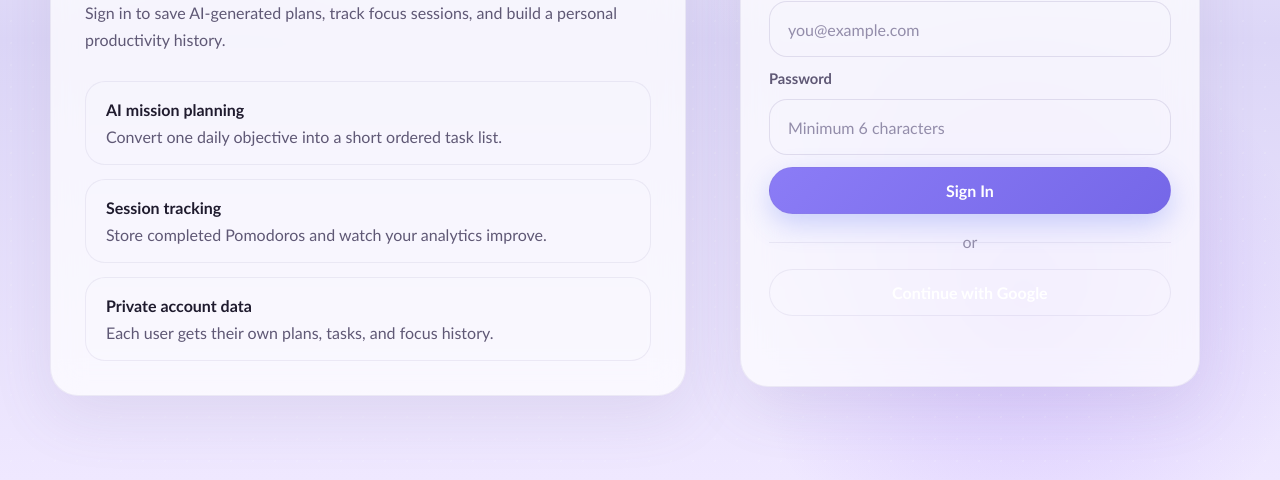
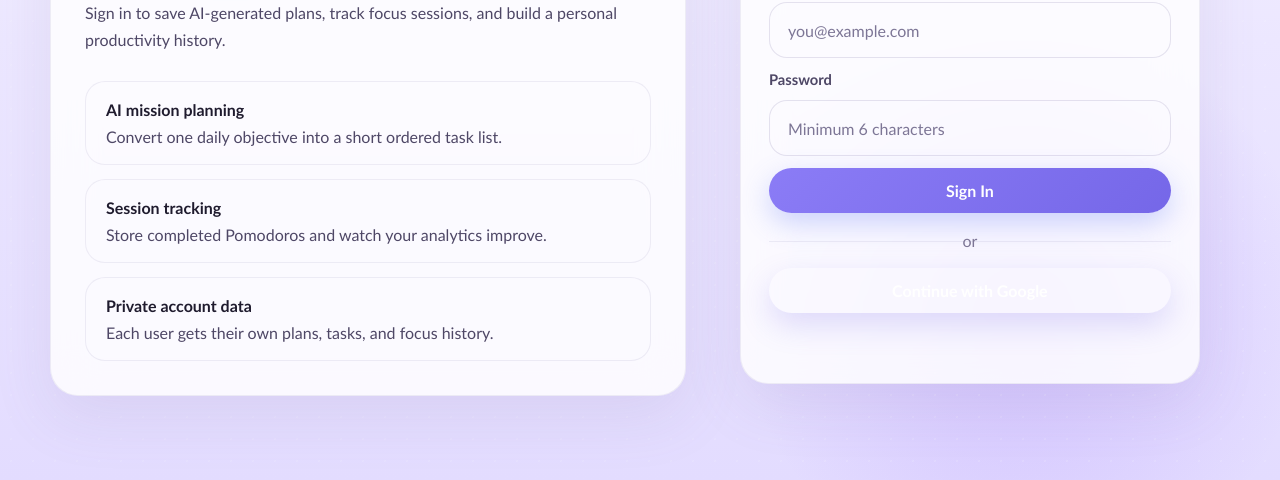
Before and after one commit to SyntaxError-undefined/FocusFlow, a website with bundled scripts: page index.html in a window 1280 px wide. Shown: the part 320-800 px from the top of the page. Built offline with nearby package versions, Linux system fonts and the light colour scheme; no server answers.

Commit message:
Improve pastel UI and button styling

```diff
--- a/style.css
+++ b/style.css
@@ -9,8 +9,8 @@
     --line-strong: rgba(130, 120, 170, 0.2);
 
     --text: #1f1b2e;
-    --muted: #5f5875;
-    --muted-soft: #938daa;
+    --muted: #4e4766;
+    --muted-soft: #7d7696;
 
     --blue: #8b7cf6;
     --blue-strong: #7567e8;
@@ -37,7 +37,12 @@ animation: gradientMove 15s ease infinite;
         radial-gradient(circle at 18% 12%, rgba(122, 146, 255, 0.22), transparent 20%),
         radial-gradient(circle at 80% 78%, rgba(120, 61, 255, 0.18), transparent 24%),
         radial-gradient(circle at 65% 30%, rgba(255, 255, 255, 0.06), transparent 20%),
-        linear-gradient(180deg, var(--bg-top) 0%, #dcd6f7 45%, var(--bg-bottom) 100%);
+       linear-gradient(
+    180deg,
+    #f8f6ff 0%,
+    #ece7ff 45%,
+    #e3dcff 100%
+);
     overflow-x: hidden;
 }
 
@@ -81,11 +86,11 @@ body::before {
 
 .auth-brand-panel,
 .auth-card {
-background: rgba(255, 255, 255, 0.72);
+background: rgba(255, 255, 255, 0.82);
     border: 1px solid var(--line);
     border-radius: 28px;
     box-shadow: var(--shadow);
-    backdrop-filter: blur(16px);
+    backdrop-filter: blur(22px);
 }
 
 .auth-brand-panel {
@@ -744,10 +749,31 @@ h4 {
 .complexity-chip,
 .ghost-button,
 .primary-button {
-    border: 1px solid var(--line);
+    border: none;
     border-radius: 999px;
     font: inherit;
     font-weight: 700;
+    color: white;
+    cursor: pointer;
+
+    background: linear-gradient(
+        135deg,
+        #8b7cf6 0%,
+        #7567e8 100%
+    );
+
+    box-shadow:
+        0 12px 30px rgba(117, 103, 232, 0.22);
+
+    transition:
+        transform 0.2s ease,
+        box-shadow 0.2s ease,
+        opacity 0.2s ease;
+}
+.primary-button:hover {
+    transform: translateY(-2px);
+    box-shadow:
+        0 18px 36px rgba(117, 103, 232, 0.28);
 }
 
 .mode-tab {
@@ -882,7 +908,11 @@ h4 {
     border-radius: 22px;
     border: 1px solid var(--line);
     background:
-        linear-gradient(180deg, rgba(29, 35, 62, 0.78) 0%, rgba(18, 21, 37, 0.84) 100%);
+        linear-gradient(
+        180deg,
+        rgba(126, 112, 255, 0.14) 0%,
+        rgba(255, 255, 255, 0.72) 100%
+    );
     min-height: 124px;
 }
 
```
